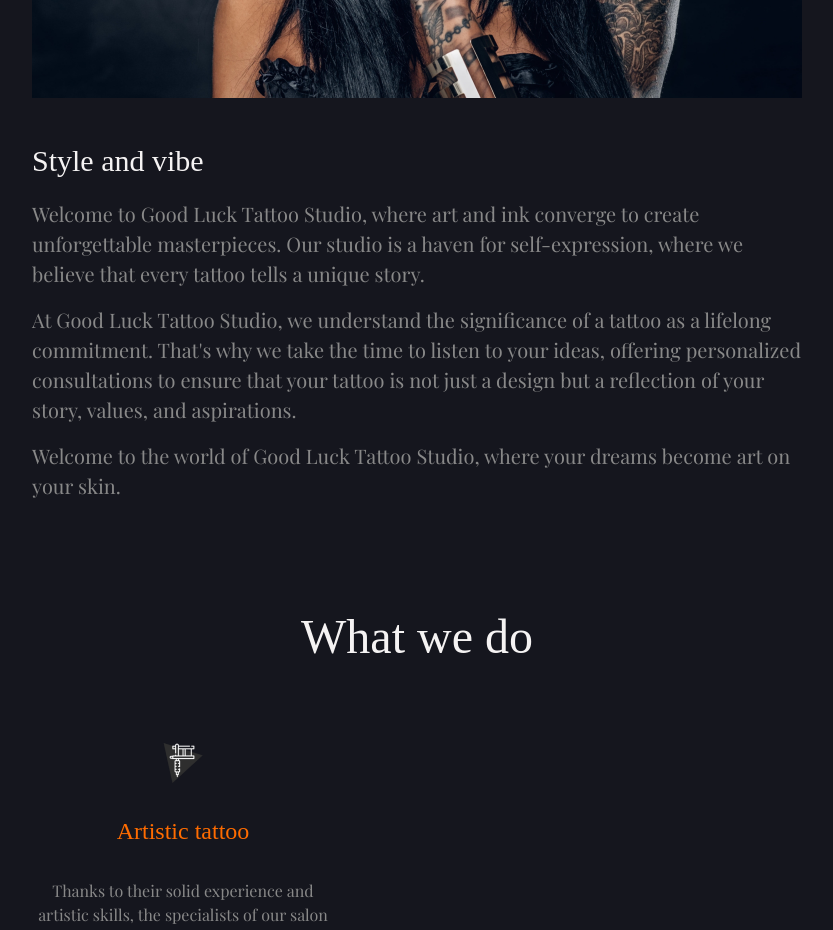
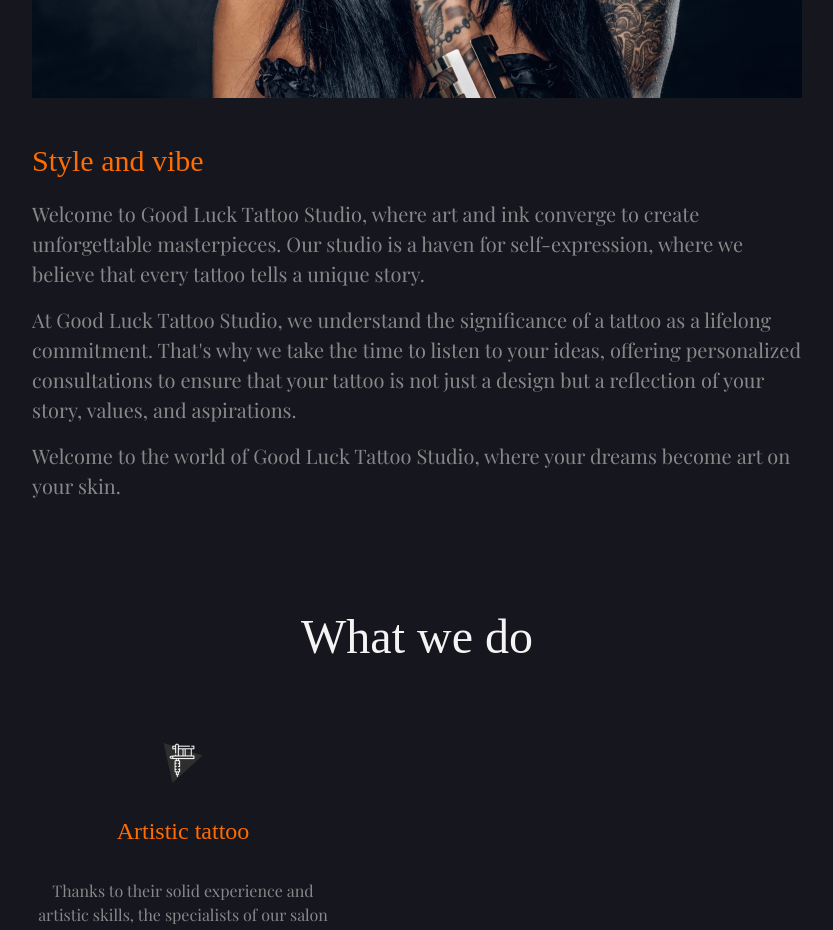
Before and after one commit to ViktorSvertoka/tattoo-studio, a Next.js app: page / in a window 1280 px wide. Shown: the part 1840-2770 px from the top of the page, without its empty margins (223-1056 px from the left). Built offline with nearby package versions, Linux system fonts and the light colour scheme; a web font is replaced by a local one.

Commit message:
Update About.tsx

```diff
--- a/src/sections/About.tsx
+++ b/src/sections/About.tsx
@@ -4,7 +4,7 @@
   return (
     <section className="">
       <div className="container">
-        <h2 className="text-white font-rye xs:text-[32px] sm:text-[48px] lg:text-[48px] xs:mt-[16px] sm:mt-[60px] lg:mt-[100px] xs:mb-[16px] sm:mb-[40px] lg:mb-[80px] xs:text-center sm:text-center lg:text-left">
+        <h2 className="text-white font-rye xs:text-[32px] sm:text-[48px] lg:text-[48px] xs:mt-[16px] sm:mt-[60px] lg:mt-[100px] xs:mb-[16px] sm:mb-[40px] lg:mb-[80px] text-center">
           About us
         </h2>
         <div className="flex xs:flex-col sm:flex-col lg:flex-row xs:pb-[8px] sm:pb-[60px] lg:pb-[100px]">
@@ -35,7 +35,7 @@
             />
           </div>
           <div className="lg:w-[520px]">
-            <h3 className="text-white font-rye xs:text-[24px] sm:text-[30px] lg:text-[30px]">
+            <h3 className="text-darkOrange font-rye xs:text-[24px] sm:text-[30px] lg:text-[30px]">
               Style and vibe
             </h3>
             <p className="text-gray xs:mt-[8px] sm:mt-[16px] lg:mt-[16px] xs:text-[16px] sm:text-[20px] lg:text-[20px]">
```
